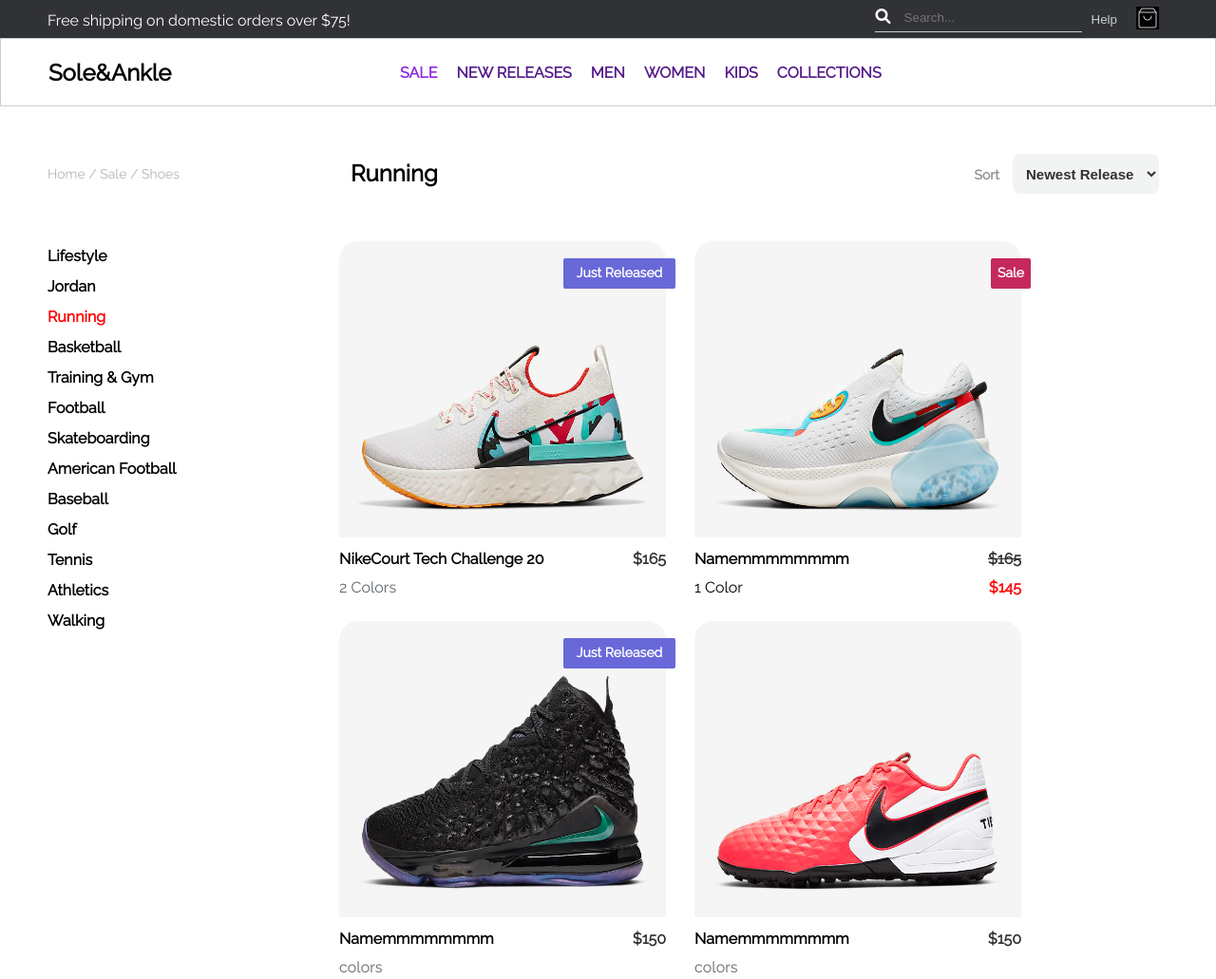
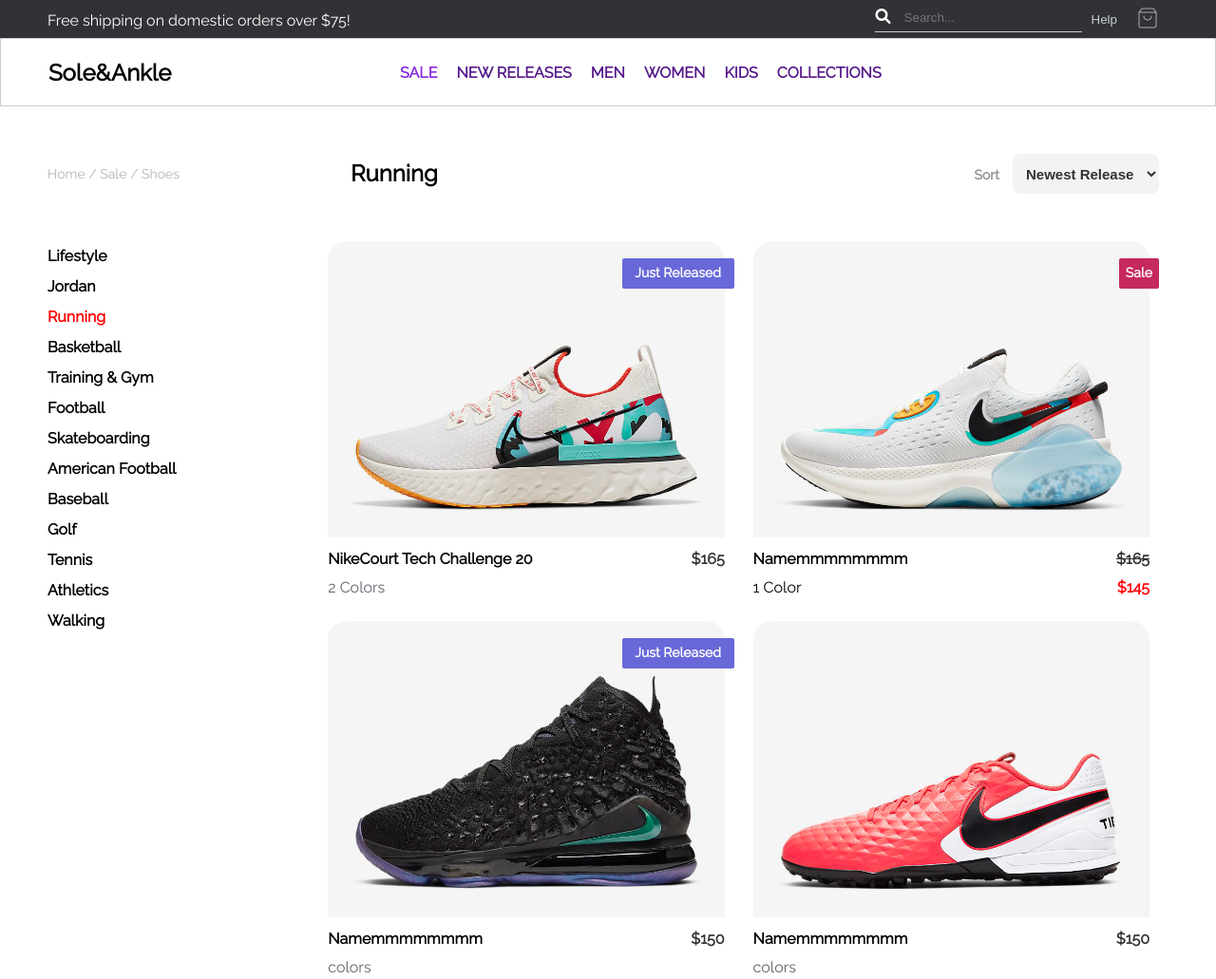
Before and after one commit to saurabhsg99/Sole-Ankle, a plain HTML site: page index.html in a window 1280 px wide. Shown: the whole page at 95% size. Drawn offline with Linux system fonts and the light colour scheme.

Commit message:
Update style.css

```diff
--- a/style.css
+++ b/style.css
@@ -34,6 +34,7 @@ button img {
   width: 24px;
   height: 24px;
   margin-right: 50px;
+  mix-blend-mode:exclusion;
 }
 
 .searchIDD {
@@ -160,15 +161,19 @@ button img {
   flex-wrap: wrap;
   gap: 30px;
   margin-left: 20px;
+  margin-right: 50px;
   overflow: auto;
-  flex-grow: 1;
   user-select:none;
+  padding-right:  20px;
 }
 
 .card {
   position: relative;
-  width: 344px;
+  min-width: 300px;
+  width: 340px;
+  max-width: 450px;
   height: 370px;
+    flex : 1;
 }
 
 .card img {
```
